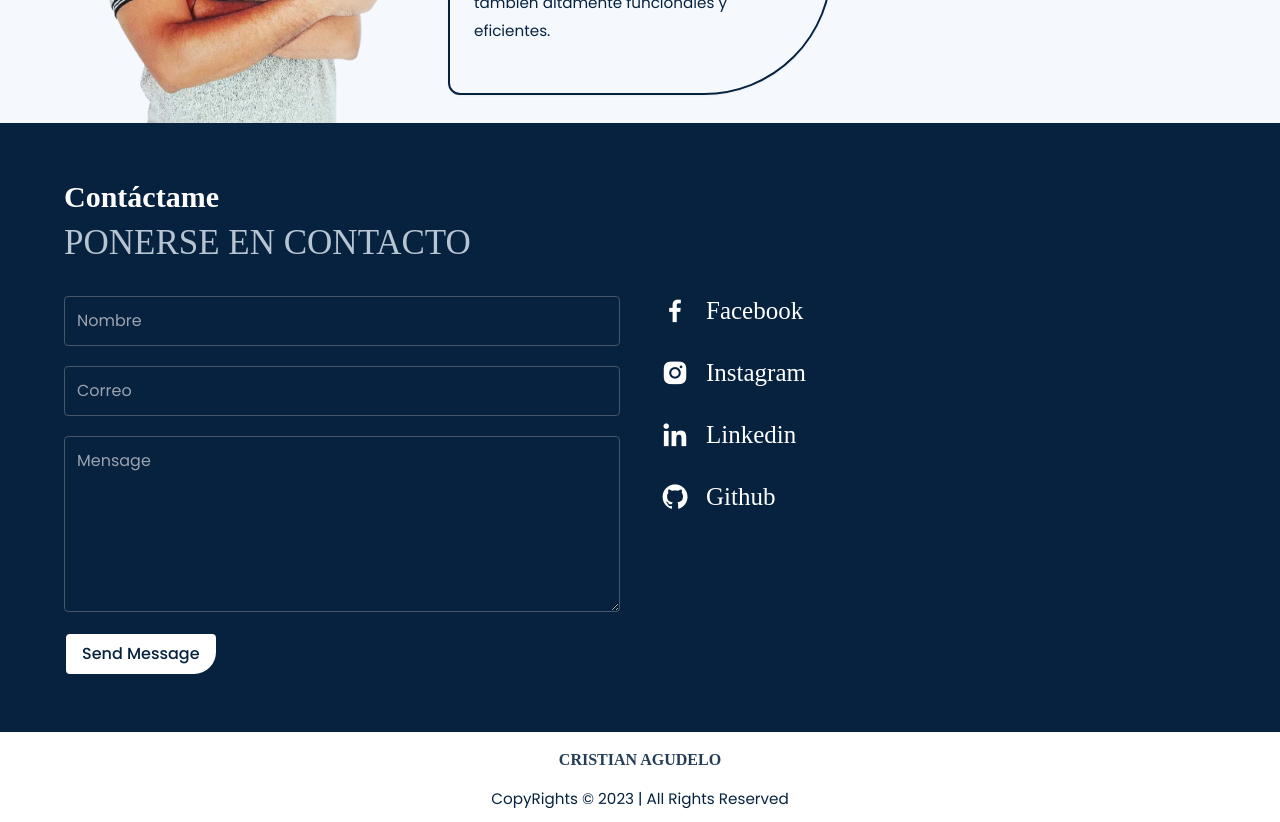
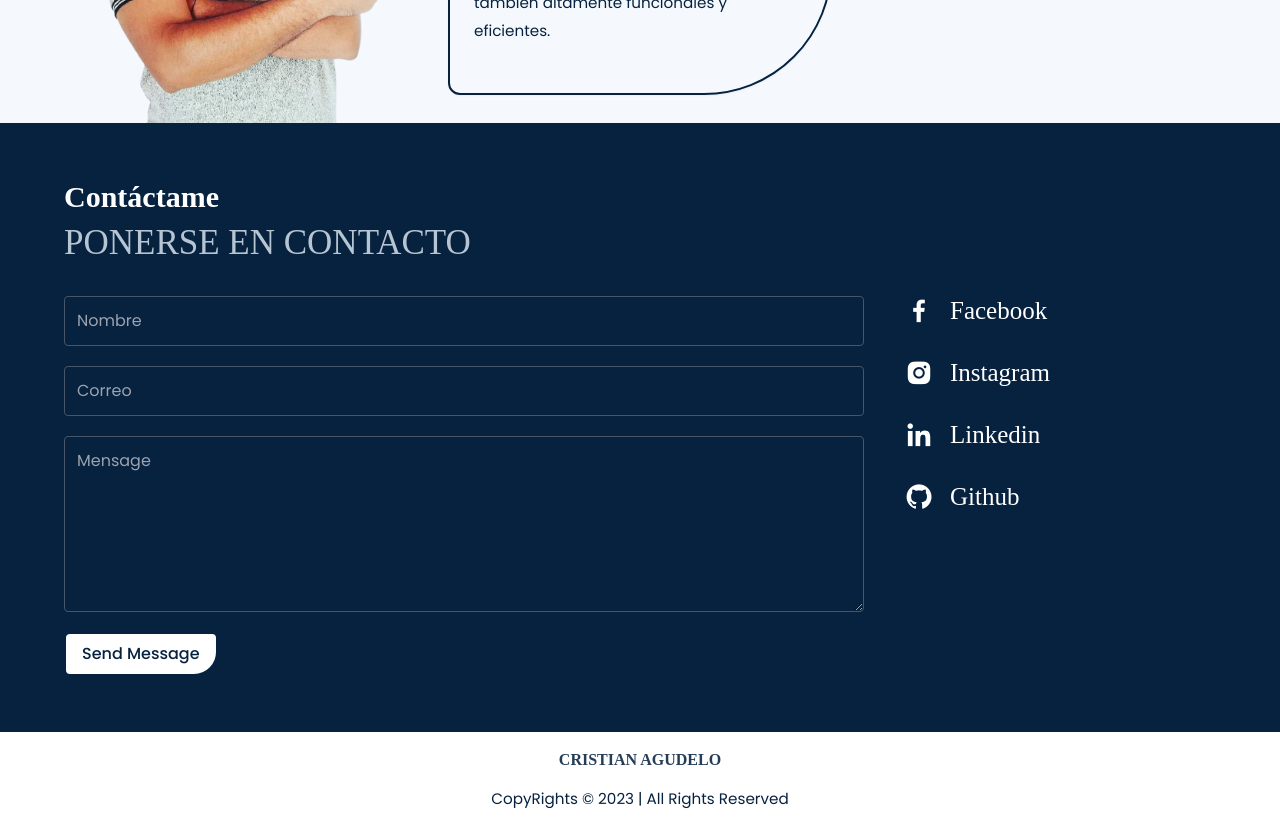
Before and after one commit to Felixmogollon/PORTAFOLIO1, a React (Vite) app: page / in a window 1280 px wide. Shown: the part 2880-3702 px from the top of the page. Built offline with nearby package versions, Linux system fonts and the light colour scheme; a web font is replaced by a local one.

Commit message:
first commit

```diff
--- a/src/components/Contact.jsx
+++ b/src/components/Contact.jsx
@@ -7,9 +7,12 @@ const Contact = () => {
   const form = useRef();
 
   return (
-    <section className="bg-dark_primary text-white" id="contact">
+    <section
+      className="bg-dark_primary text-white flex justify-center items-center "
+      id="contact"
+    >
       <Toaster />
-      <div className="md:container px-5 py-14">
+      <div className="md:container px-5 py-14 ">
         <h2 className="title !text-white" data-aos="fade-down">
           {Contact.title}
         </h2>
@@ -24,7 +27,7 @@ const Contact = () => {
           <form
             action="https://formsubmit.co/1d4fd4fdd0a1bb674cef1d679c3cb713"
             method="POST"
-            className="flex-1 flex flex-col gap-5"
+            className="flex-1 flex flex-col gap-5  max-w-[800px]"
           >
             <input
               type="text"
@@ -61,8 +64,8 @@ const Contact = () => {
             />
             <input type="hidden" name="_captcha" value="false" />
           </form>
-          <div className="flex-1 flex flex-col gap-5 ">
-            <div className="flex md:grid md:gap-8 items-center gap-8">
+          <div className=" flex flex-col gap-5 ">
+            <div className="flex md:grid md:justify-center md:gap-8 items-center gap-8">
               <a
                 href="https://www.facebook.com/Cristian.Agudelo09?mibextid=ZbWKwL"
                 target="_blank"
```
